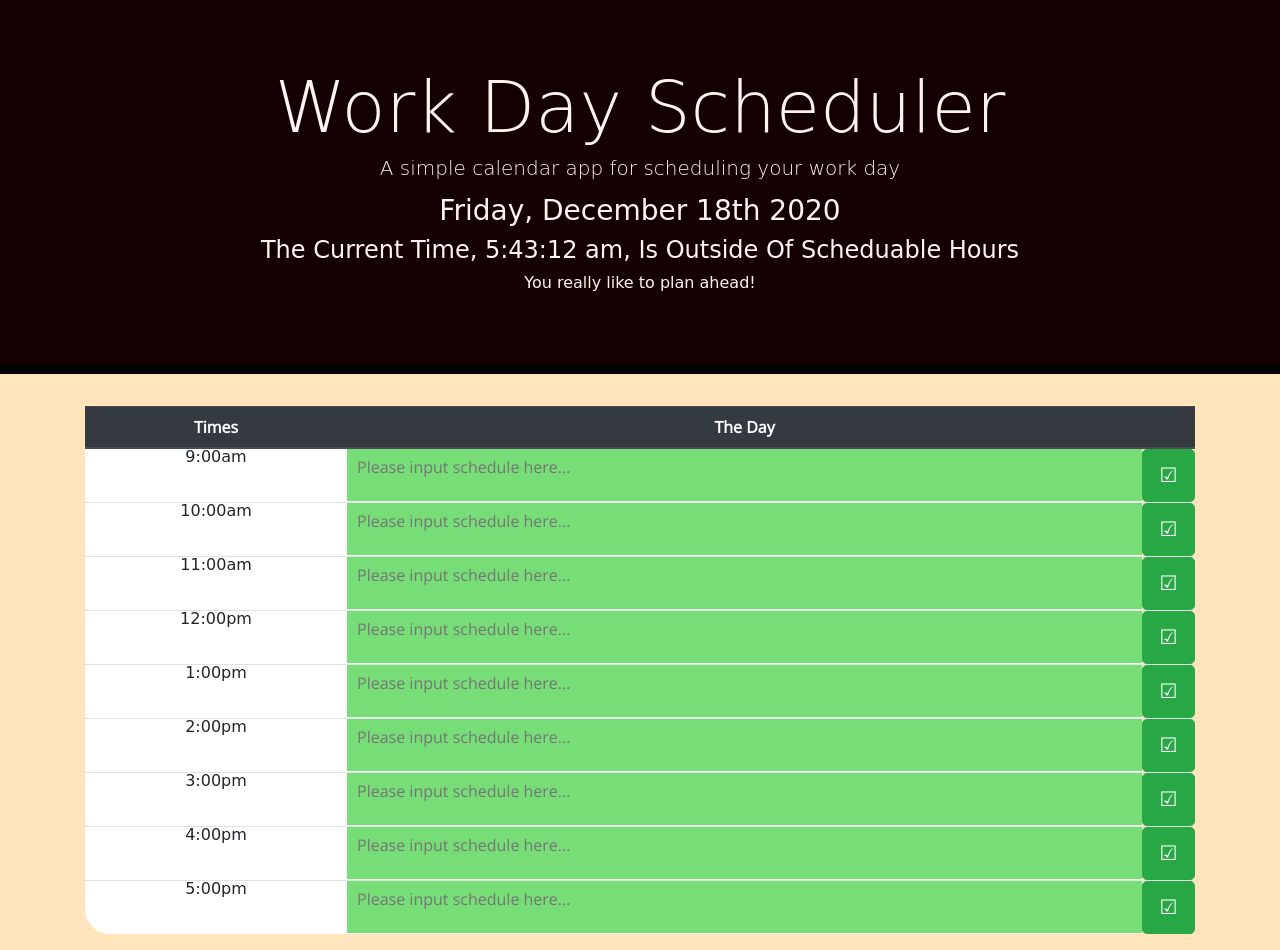
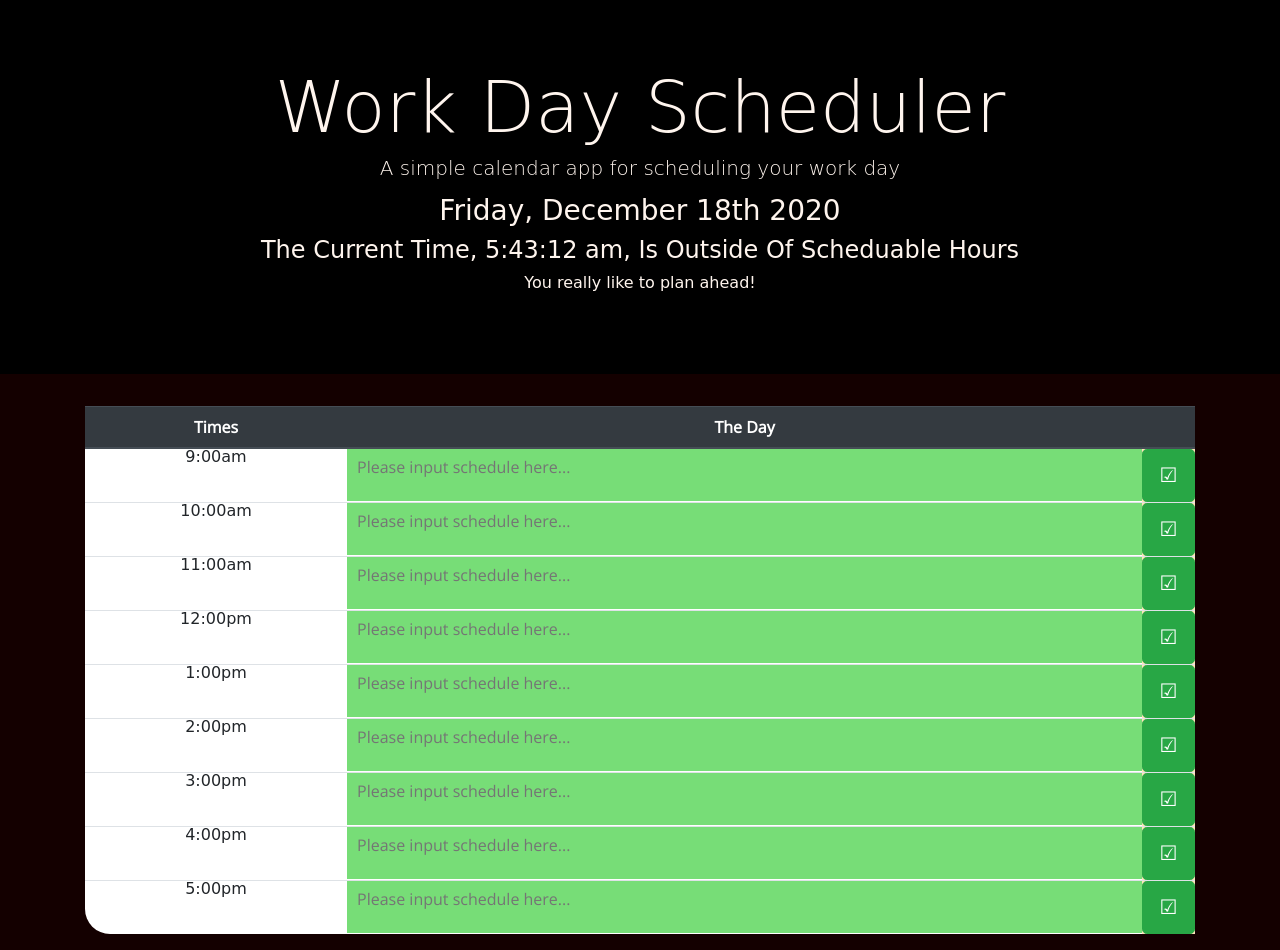
Before and after one commit to JCDon/DailyPlannerJCC, a plain HTML site: page index.html in a window 1280 px wide. Drawn offline with nearby package versions, Linux system fonts and the light colour scheme; a web font is replaced by a local one.

Commit message:
updated comments and dark mode added

```diff
--- a/index.html
+++ b/index.html
@@ -10,8 +10,11 @@
   <link rel="stylesheet" href="https://use.fontawesome.com/releases/v5.8.1/css/all.css"
     integrity="sha384-50oBUHEmvpQ+1lW4y57PTFmhCaXp0ML5d60M1M7uH2+nqUivzIebhndOJK28anvf" crossorigin="anonymous" />
   <link href="https://fonts.googleapis.com/css?family=Open+Sans&display=swap" rel="stylesheet" />
+  <!-- link to my style.css -->
   <link rel="stylesheet" href="style.css" />
+  <!-- jquery link -->
   <script src="https://cdnjs.cloudflare.com/ajax/libs/jquery/3.2.1/jquery.min.js"></script>
+  <!-- link for my custom google font -->
   <link rel="preconnect" href="https://fonts.gstatic.com">
 <link href="https://fonts.googleapis.com/css2?family=Patua+One&display=swap" rel="stylesheet">
   <title>Work Day Scheduler</title>
@@ -19,20 +22,23 @@
 </head>
 
 <body>
+  <!-- this is the header unit for displaying time, date, and title headers -->
   <header id="displayBox" class="jumbotron">
     <h1 class="display-3">Work Day Scheduler</h1>
     <p class="lead">A simple calendar app for scheduling your work day</p>
-    <p id="currentDay" class="lead"></p>
   </header>
   <div class="container">
     <!-- Timeblocks go here -->
     <table class="table color">
+      <!-- the thead holds the descriptive tags for what content belongs where in my table -->
       <thead class="thead-dark thead-lg" style="text-align: center;">
           <th>Times</th>
           <th>The Day</th>
           <th></th>
       </thead>
+      <!-- the tbody holds the actual content, existing in rows -->
       <tbody class="tbody-light">
+        <!-- each row consists of 3 elements: time, textarea, and button -->
         <tr>
           <td class="time">9:00am</td>
           <td><textarea type="text" placeholder="Please input schedule here..." id="9" class="fill description"></textarea></textarea></td>
@@ -40,6 +46,7 @@
             <button type="button" data-hour="9" class="click btn btn-lg btn-success text-white">&#9745</button>
           </td>
         </tr>
+        <!-- there are 9 rows in a 9am - 5pm job planner -->
         <tr>
           <td class="time">10:00am</td>
           <td><textarea type="text" placeholder="Please input schedule here..." id="10" class="fill description"></textarea></td>
--- a/script.js
+++ b/script.js
@@ -1,12 +1,14 @@
+// first we define our variables
 var buttons = $(".click")
 var input = $(".fill")
+// track the current time on page load
 var currentTime = moment().hours()
-var displayDate
-console.log($(this))
 
+// create a function that reads the current time, and decides if each textarea row is past, present, or future
 input.each(function() {
   var inputTime = $(this).attr("id")
   if(inputTime < currentTime) {
+    // change the color respectively with a different class
     $(this).addClass("past")
   } else if (inputTime === currentTime) {
     $(this).addClass("present")
@@ -15,13 +17,20 @@ input.each(function() {
   }
 })
 
+// create a h3 element to display the date in day name, month, date numeral, and year
 var h3Tag = $("<h3>").text(moment().format("dddd, MMMM Do YYYY"))
 var displayBox = $("#displayBox")
+// append the element to the header
 displayBox.append(h3Tag)
 
 
-
+// create an if statement to check if time is within the hours visible on the calender
 if(currentTime < 9 || currentTime > 17) {
+  // if not, the tag `outside of hours` appear and dark theme
+  var bodyDisplay = $("body")
+  // these set the colors darker via class and id changes
+  displayBox.addClass("displayNight")
+  bodyDisplay.attr("id", "bodyNight")
   var h4Tag = $("<h4>").text(`The Current Time, ${moment().format("h:mm:ss a")}, Is Outside Of Scheduable Hours`)
 var displayBox = $("#displayBox")
 displayBox.append(h4Tag)
@@ -29,21 +38,26 @@ displayBox.append(h4Tag)
 var displayBox = $("#displayBox")
 displayBox.append(h6Tag)
 } else {
+  // if so, the tag `within hours` will appear and light theme
   var h5Tag = $("<h5>").text(`The Current Time, ${moment().format("h:mm:ss a")}, Is Within Scheduable Hours`)
 var displayBox = $("#displayBox")
 displayBox.append(h5Tag)
 }
 
-
+// this event listener is watching all the buttons for a click
+// when the button is clicked it will...
   $("button").click(function(){
+    // take the data-hour value
     var thisHour = $(this).attr("data-hour");
+    // take the input value
     var hourText = $(`#${thisHour}`).val()
     console.log(hourText)
     console.log(thisHour);
+    // store them both to local storage
     localStorage.setItem(thisHour, hourText)
   })
 
-  // go into the coding quiz assignment and utilize the counter and counter + function
+  // this is my retrieval stack for each row of inputs
   $(`#9`).val(localStorage.getItem("9"))
   $(`#10`).val(localStorage.getItem("10"))
   $(`#11`).val(localStorage.getItem("11"))
@@ -53,5 +67,3 @@ displayBox.append(h5Tag)
   $(`#15`).val(localStorage.getItem("15"))
   $(`#16`).val(localStorage.getItem("16"))
   $(`#17`).val(localStorage.getItem("17"))
-
-  // also use the pTag targeter for targeting buttons
--- a/style.css
+++ b/style.css
@@ -5,8 +5,21 @@ body {
   background-color: #ffe4bc;
 }
 
+#bodyNight {
+  font-family: 'Open Sans', sans-serif;
+  font-size: 16px;
+  line-height: 1;
+  background-color:rgb(20, 0, 0);
+}
+
 #displayBox {
   background-color:rgb(20, 0, 0);
+  color: seashell;
+  font-family:'Patua One', cursive;
+}
+
+.displayNight {
+  background-color: black !important;
   color: seashell;
   font-family:'Patua One', cursive;
 }
```
Also changed, not shown: 1 other file.
